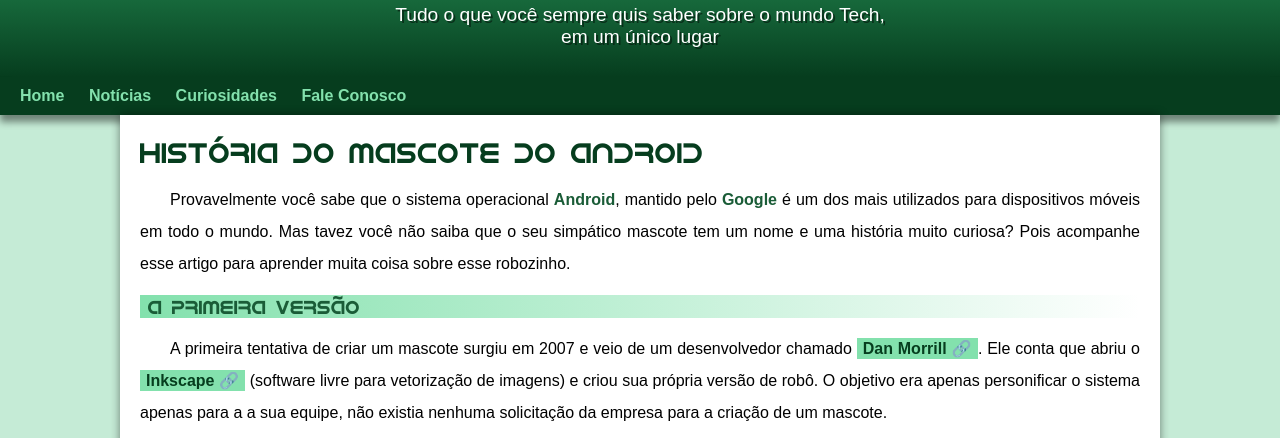
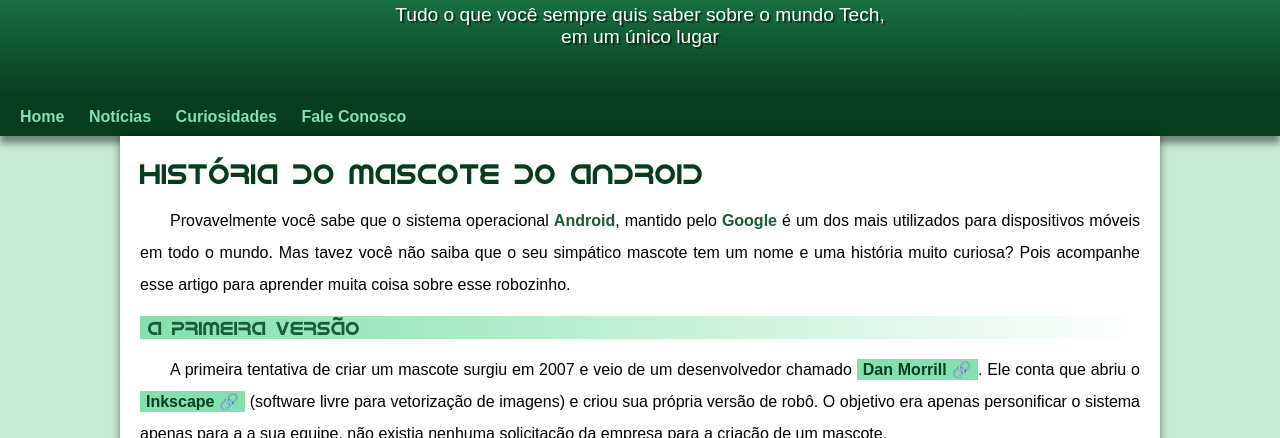
Before and after one commit to jeffguns/projeto-android, a plain HTML site: page index.html in a window 1280 px wide. Shown: the part 113-551 px from the top of the page. Drawn offline with Linux system fonts and the light colour scheme.

Commit message:
problema de padding corrigido

```diff
--- a/estilo/style.css
+++ b/estilo/style.css
@@ -59,7 +59,7 @@ header > p {
     padding-right: 10px;
     padding-left: 10px;
     margin: auto;
-    margin-bottom: 20px;
+    padding-bottom: 50px;
     text-shadow: 2px 2px 0px rgba(0, 0, 0, 0.479);
 
 }
--- a/index.html
+++ b/index.html
@@ -5,7 +5,7 @@
     <meta charset="UTF-8">
     <meta http-equiv="X-UA-Compatible" content="IE=edge">
     <meta name="viewport" content="width=device-width, initial-scale=1.0">
-    <title>Como surgio o mascote do android?</title>
+    <title>Como surgiu o mascote do android?</title>
     <link rel="shortcut icon" href="imagens/favicon.ico" type="image/x-icon">
     <link rel="stylesheet" href="estilo/style.css">
 </head>
```
